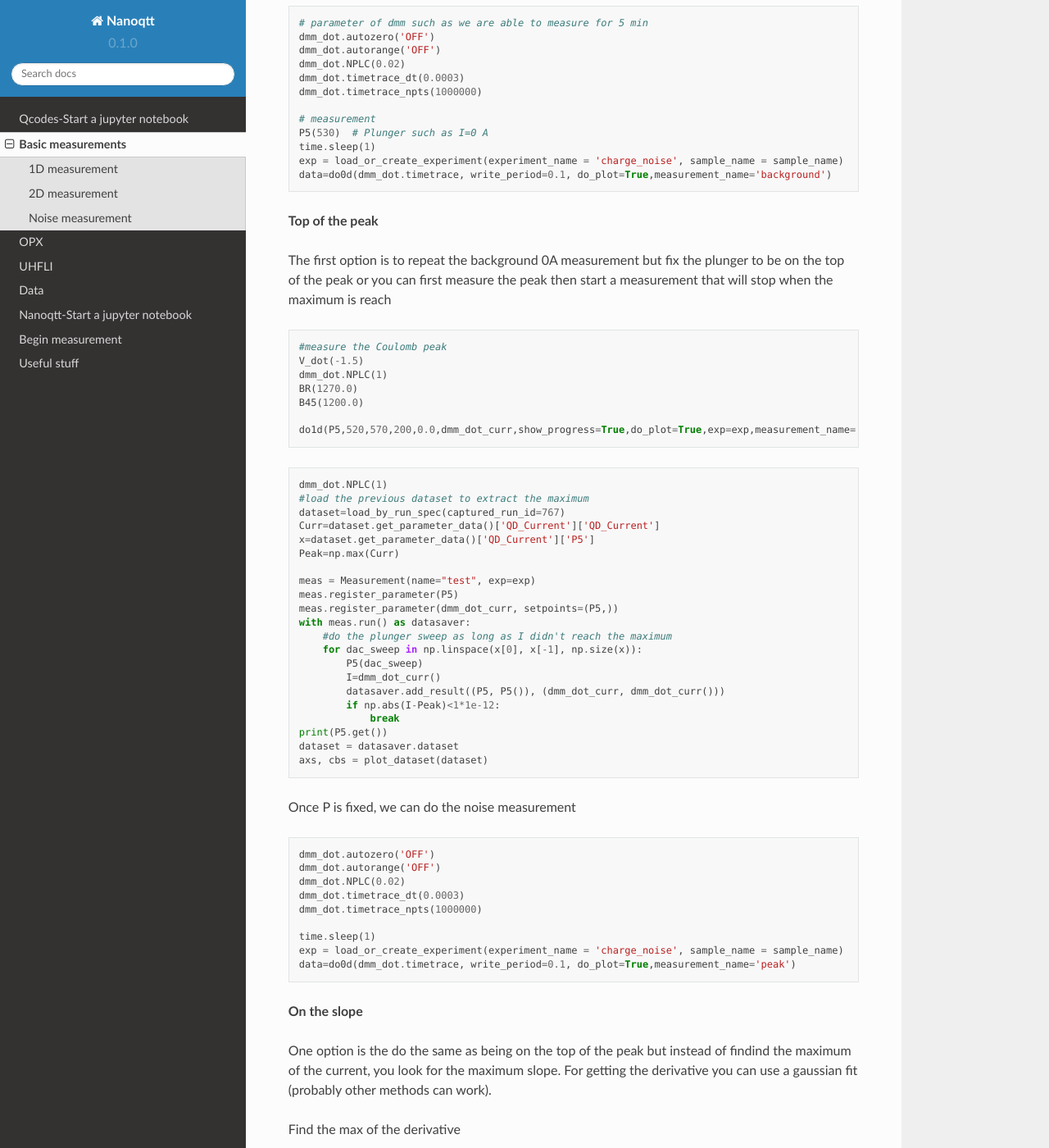
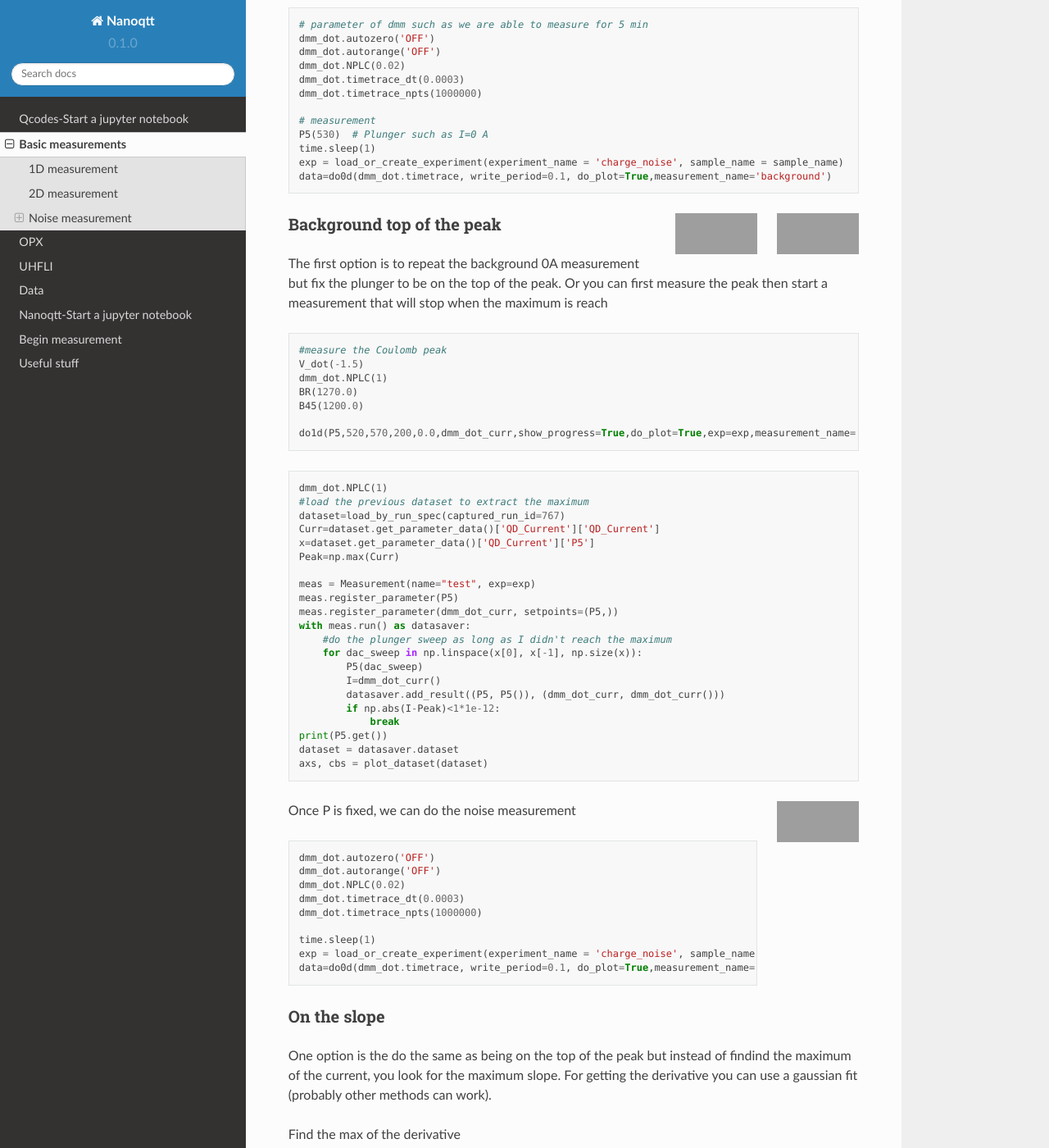
Before and after one commit to nanoelectronics-new/Nanoqtt-new-qtt-tutorial, a Sphinx documentation site: the page built from docs/source/Measurement.rst, in a window 1280 px wide and 1400 px high, scrolled down 1397 px. Shown: the whole window at 82% size. Built offline with Sphinx 7.4.7 and the Read the Docs theme 2.0.0, drawn with Linux system fonts in a browser that asks for light colours; some of the changed text lies outside the part shown; grey boxes are pictures that could not be loaded.

Commit message:
Update Measurement.rst

```diff
--- a/docs/source/Measurement.rst
+++ b/docs/source/Measurement.rst
@@ -73,7 +73,8 @@ Find a Coulomb peak
 
 Then we measure the current for 5 min in the background ( when the current is 0 or better at the top of the peak where the slope is 0). Then we measure the current on the maximum slope of the peak.
 
-**Background 0A**
+Background 0A
+^^^^^^^^^^^^^^^^^^^^^^^^^^^
 
 .. code-block:: python
 
@@ -90,10 +91,26 @@ Then we measure the current for 5 min in the background ( when the current is 0
   exp = load_or_create_experiment(experiment_name = 'charge_noise', sample_name = sample_name)
   data=do0d(dmm_dot.timetrace, write_period=0.1, do_plot=True,measurement_name='background')
 
+.. image::  source/image/ noise_bg.PNG
+   :width: 200px
+   :height: 100px
+   :scale: 50 %
+   :alt: alternate text
+   :align: right
 
-**Top of the peak**
+.. image::  source/image/ noise_trace.PNG
+   :width: 200px
+   :height: 100px
+   :scale: 50 %
+   :alt: alternate text
+   :align: right
 
-The first option is to repeat the background 0A measurement but fix the plunger to be on the top of the peak or you can first measure the peak then start a measurement that will stop when the maximum is reach
+
+Background top of the peak
+^^^^^^^^^^^^^^^^^^^^^^^^^^^
+
+The first option is to repeat the background 0A measurement but fix the plunger to be on the top of the peak.
+Or you can first measure the peak then start a measurement that will stop when the maximum is reach
 
 .. code-block:: python
 
@@ -103,7 +120,7 @@ The first option is to repeat the background 0A measurement but fix the plunger
   BR(1270.0)
   B45(1200.0)
 
-  do1d(P5,520,570,200,0.0,dmm_dot_curr,show_progress=True,do_plot=True,exp=exp,measurement_name='P4_CO',)
+  do1d(P5,520,570,200,0.0,dmm_dot_curr,show_progress=True,do_plot=True,exp=exp,measurement_name='P5_CO',)
 
 .. code-block:: python
 
@@ -129,6 +146,13 @@ The first option is to repeat the background 0A measurement but fix the plunger
   dataset = datasaver.dataset
   axs, cbs = plot_dataset(dataset)
 
+.. image::  source/image/ noise_top.PNG
+ :width: 200px
+ :height: 100px
+ :scale: 50 %
+ :alt: alternate text
+ :align: right
+
 Once P is fixed, we can do the noise measurement
 
 .. code-block:: python
@@ -143,7 +167,8 @@ Once P is fixed, we can do the noise measurement
   exp = load_or_create_experiment(experiment_name = 'charge_noise', sample_name = sample_name)
   data=do0d(dmm_dot.timetrace, write_period=0.1, do_plot=True,measurement_name='peak')
 
-**On the slope**
+On the slope
+^^^^^^^^^^^^^^^^^^^^^^^^^^^
 
 One option is the do the same as being on the top of the peak but instead of findind the maximum of the current, you look for the maximum slope.
 For getting the derivative you can use a gaussian fit (probably other methods can work).
@@ -183,6 +208,13 @@ Find the max of the derivative
   plt.legend(loc='best')
   print(max_slop)
 
+.. image::  source/image/ noise_deriv.PNG
+   :width: 200px
+   :height: 100px
+   :scale: 50 %
+   :alt: alternate text
+   :align: right
+
 Go on the max of the derivative
 
 .. code-block:: python
@@ -202,6 +234,14 @@ Go on the max of the derivative
   print(P5.get())
   dataset = datasaver.dataset
   axs, cbs = plot_dataset(dataset)
+
+.. image::  source/image/ noise_slope.PNG
+   :width: 200px
+   :height: 100px
+   :scale: 50 %
+   :alt: alternate text
+   :align: right
+
 
 Do the noise measurement
 
@@ -237,6 +277,12 @@ Another method is to use a linear fit on a small part of the peak
 
   print(m) #is the slope
 
+.. image::  source/image/ noise_linear.PNG
+   :width: 200px
+   :height: 100px
+   :scale: 50 %
+   :alt: alternate text
+   :align: right
 
 Do the measurement
 
@@ -259,7 +305,8 @@ Do the measurement
   data=do0d(dmm.timetrace, write_period=0.1, do_plot=True,measurement_name='timetrace_peak')
 
 
-**Analysis**
+Analysis
+^^^^^^^^^^^^^^^^^^^^^^^^^^^
 
 You need the slope and the lever arm.
 
@@ -282,6 +329,13 @@ For the power spectral density:
   plt.xlabel('$f$ [Hz]')
   plt.ylabel('$S_\mathrm{I}$ [A$^2$/Hz]')
 
+.. image::  source/image/ noise_psd.PNG
+   :width: 200px
+   :height: 100px
+   :scale: 50 %
+   :alt: alternate text
+   :align: right
+
 Noise:
 
 .. code-block:: python
@@ -292,6 +346,13 @@ Noise:
   plt.grid(True, which="both")
   plt.xlabel('f [Hz]')
   plt.ylabel(r'$S_\mathrm{E}$ [eV$^2$/Hz]')
+
+.. image::  source/image/ noise_noise.PNG
+   :width: 200px
+   :height: 100px
+   :scale: 50 %
+   :alt: alternate text
+   :align: right
 
 Fit:
 
@@ -315,3 +376,10 @@ Fit:
   plt.plot(f[4:420], myExpFunc(f[4:420], *popt), 'r-',
            label="({0:.3f}*x**{1:.3f})".format(*popt))
   print(popt[1])
+
+.. image::  source/image/ noise_fit.PNG
+   :width: 200px
+   :height: 100px
+   :scale: 50 %
+   :alt: alternate text
+   :align: right
```
